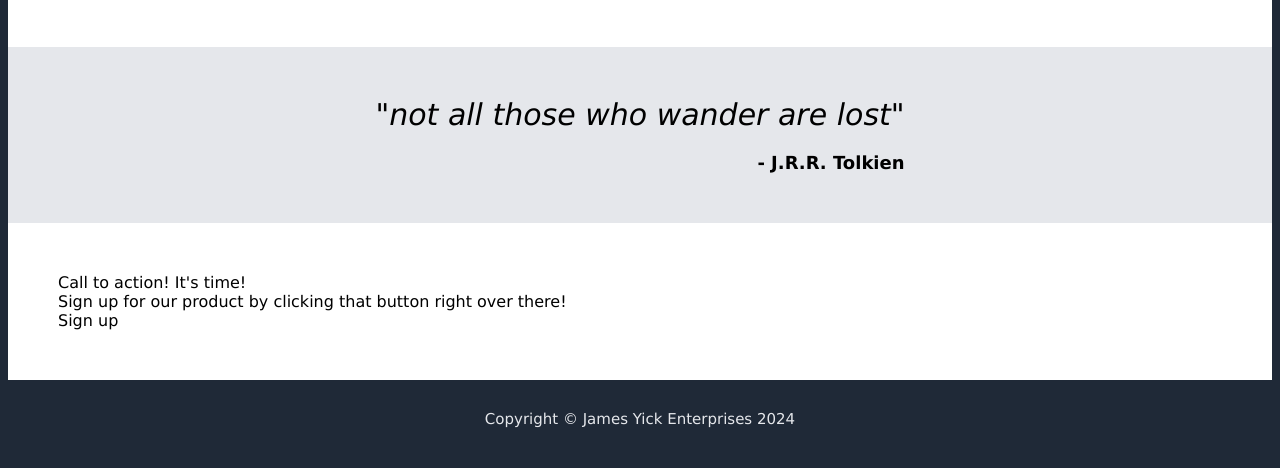
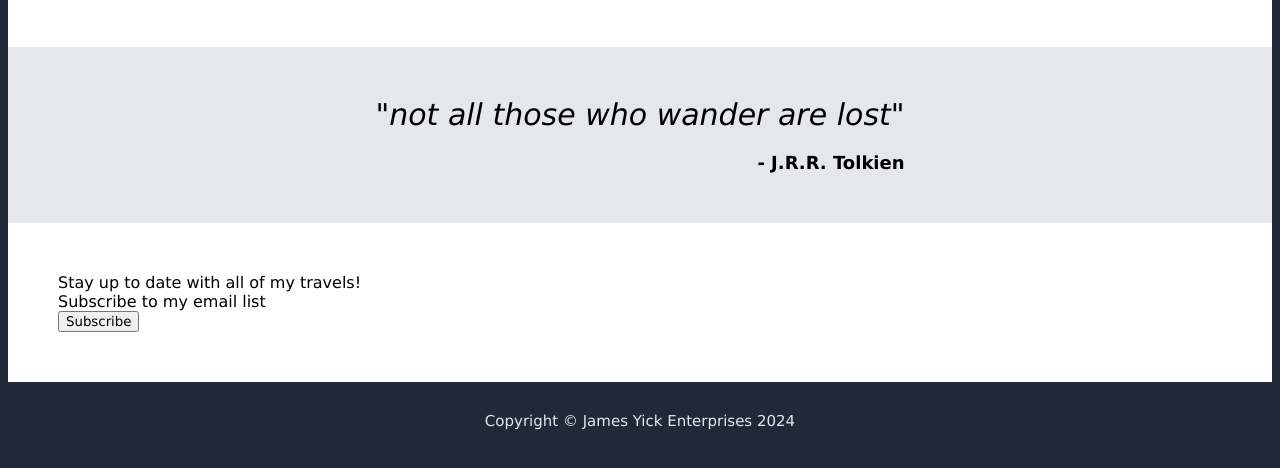
Before and after one commit to jyickwelcome/landing-page-project, a plain HTML site: page index.html in a window 1280 px wide. Shown: the part 989-1457 px from the top of the page. Drawn offline with Linux system fonts and the light colour scheme.

Commit message:
completed CTA section

```diff
--- a/index.html
+++ b/index.html
@@ -53,9 +53,11 @@
     </div>
     <div class="cta-section">
         <div class="cta-box">
-            <div class="cta-title">Call to action! It's time!</div>
-            <div class="cta-subtext">Sign up for our product by clicking that button right over there!</div>
-            <div class="cta-button">Sign up</div>
+            <div class="cta-text">
+                <div class="cta-title">Stay up to date with all of my travels!</div>
+                <div class="cta-subtext">Subscribe to my email list</div>
+            </div>
+            <button class="cta-button">Subscribe</button>
         </div>
     </div>
     </div>
```
